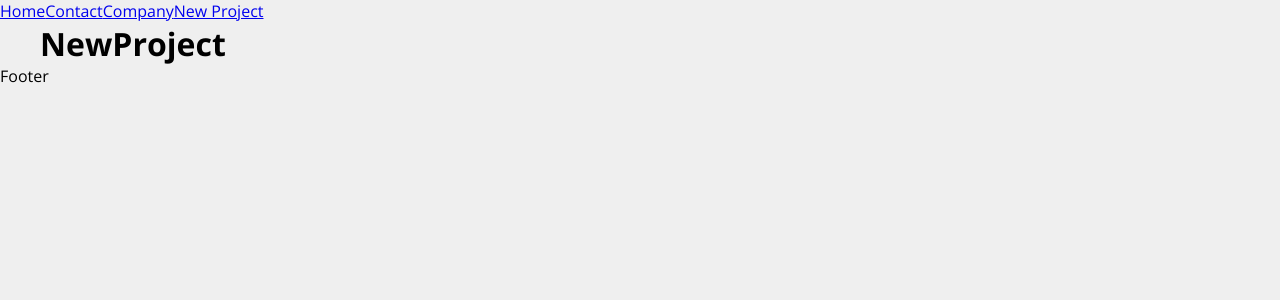
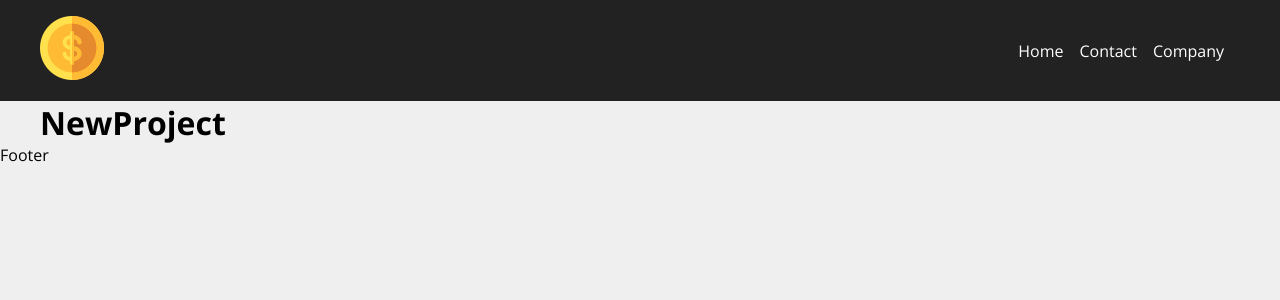
Before and after one commit to alveshenriique/projeto-react, a React (Create React App) app: page /newproject in a window 1280 px wide. Shown: the top 300 px of the page. Built offline with nearby package versions, Linux system fonts and the light colour scheme.

Commit message:
Atualiza Navbar

```diff
--- a/src/App.js
+++ b/src/App.js
@@ -5,16 +5,13 @@ import Contact from "./components/pages/Contact";
 import NewProject from "./components/pages/NewProject";
 
 import Container from "./components/layout/Container";
+import Navbar from "./components/layout/Navbar"
+import Footer from "./components/layout/Footer"
 
 function App() {
   return (
     <Router>
-      <div>
-        <Link to="/">Home</Link>
-        <Link to="/contact">Contact</Link>
-        <Link to="/company">Company</Link>
-        <Link to="/newproject">New Project</Link>
-      </div>
+      <Navbar/>
       <Container customClass="min-height">
         <Routes>
           <Route path="/" element={<Home />} />
@@ -23,7 +20,7 @@ function App() {
           <Route path="/newproject" element={<NewProject />} />
         </Routes>
       </Container>
-      <p>Footer</p>
+      <Footer/>
     </Router>
   );
 }
--- a/src/components/layout/Footer.js
+++ b/src/components/layout/Footer.js
@@ -0,0 +1,5 @@
+function Footer() {
+  return <p>Footer</p>;
+}
+
+export default Footer;
--- a/src/components/layout/Navbar.js
+++ b/src/components/layout/Navbar.js
@@ -0,0 +1,29 @@
+import { Link } from "react-router-dom";
+import Container from "./Container";
+import styles from "./Navbar.module.css";
+import logo from "../../img/costs_logo.png";
+
+function Navbar() {
+  return (
+    <nav class={styles.navbar}>
+      <Container>
+        <Link to="/">
+          <img src={logo} alt="costs" />
+        </Link>
+        <ul class={styles.list}>
+          <li class={styles.item}>
+            <Link to="/">Home</Link>
+          </li>
+          <li class={styles.item}>
+            <Link to="/contact">Contact</Link>
+          </li>
+          <li class={styles.item}>
+            <Link to="/company">Company</Link>
+          </li>
+        </ul>
+      </Container>
+    </nav>
+  );
+}
+
+export default Navbar;
--- /dev/null
+++ b/src/components/layout/Navbar.module.css
@@ -0,0 +1,25 @@
+.navbar {
+  display: flex;
+  justify-content: space-between;
+  background-color: #222;
+  padding: 1em;
+}
+
+.list {
+  display: flex;
+  list-style: none;
+  align-items: center;
+}
+
+.item {
+  margin-right: 1em;
+}
+
+.item a {
+  color: #fff;
+  text-decoration: none;
+}
+
+.item a:hover {
+  color: #ffbb33;
+}
```
Also changed, not shown: src/components/layout/Footer.module.css (added).
